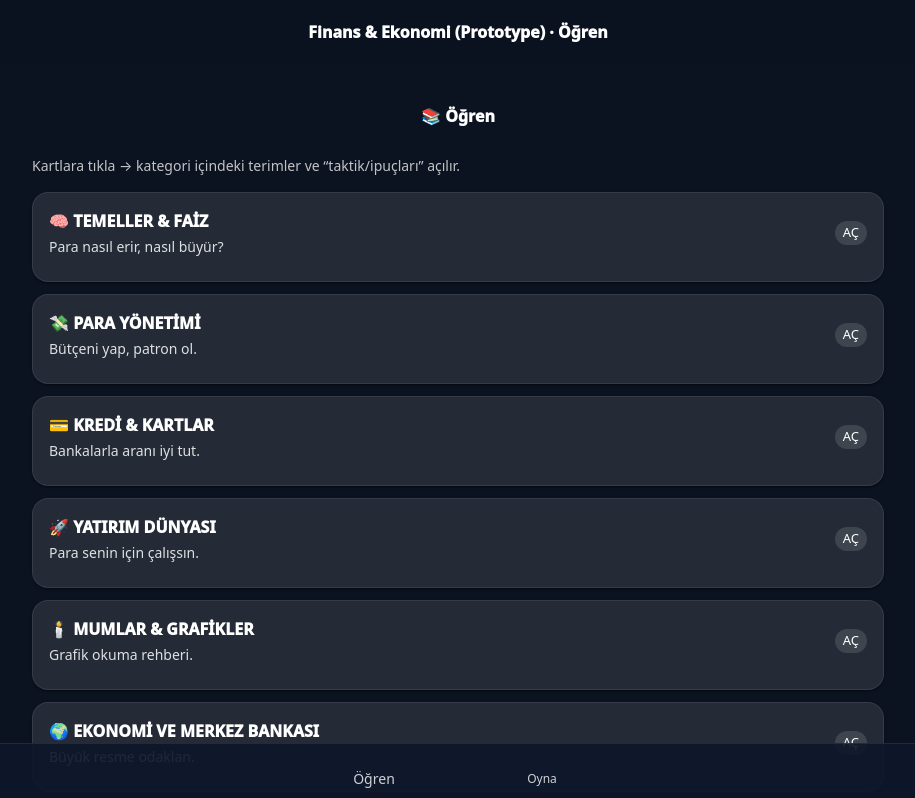
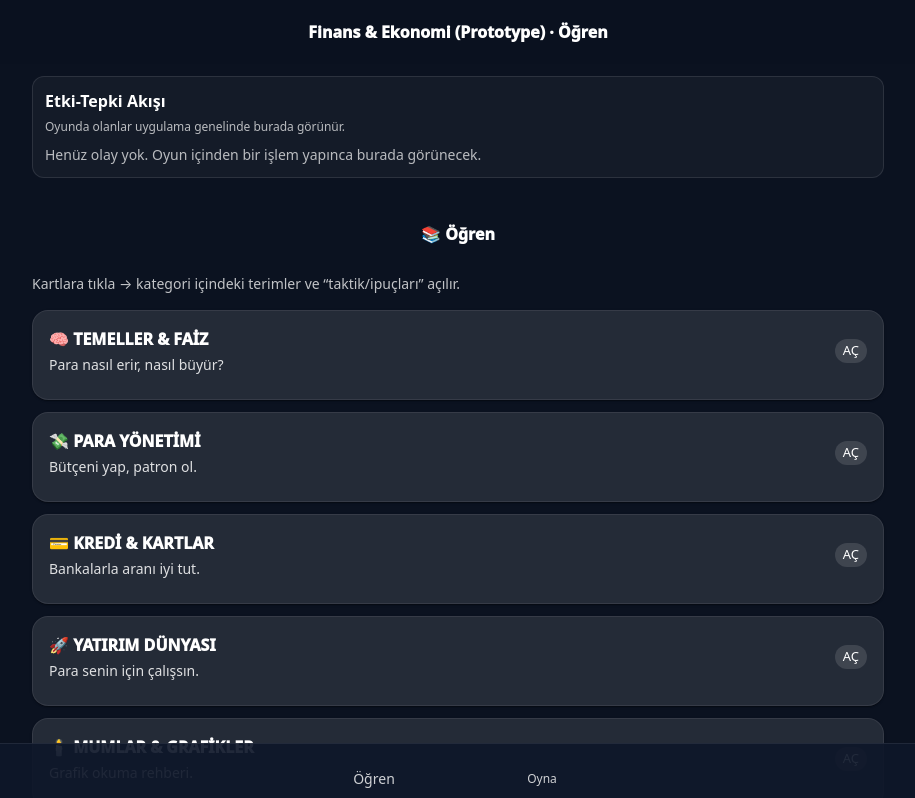
Before and after one commit to ege-kilavuz/economy-lab, a React (Vite) app: page / in a window 1280 px wide. Shown: the top 798 px of the page, without its empty margins (182-1097 px from the left). Built offline with nearby package versions, Linux system fonts and the light colour scheme; some icons are missing.

Commit message:
Add activity empty state and learn stats chips

```diff
--- a/src/App.tsx
+++ b/src/App.tsx
@@ -68,7 +68,6 @@ export default function App() {
 
         <Box sx={{ py: 1.5, pb: 10 }}>
           <Container maxWidth="md" sx={{ px: 1.5 }}>
-            {events.length ? (
             <Box sx={{ mb: 2 }}>
               <Box sx={{ borderRadius: 3, border: '1px solid rgba(255,255,255,0.1)', bgcolor: 'rgba(255,255,255,0.04)', p: 1.5 }}>
                 <Typography fontWeight={900}>Etki-Tepki Akışı</Typography>
@@ -114,15 +113,20 @@ export default function App() {
                 ) : null}
 
                 <Box sx={{ mt: 1 }}>
-                    {visibleEvents.slice(0, 6).map((e, i) => (
+                  {visibleEvents.length ? (
+                    visibleEvents.slice(0, 6).map((e, i) => (
                       <Typography key={`${e}-${i}`} variant="body2" sx={{ opacity: 0.85 }}>
                         • {e}
                       </Typography>
-                    ))}
+                    ))
+                  ) : (
+                    <Typography variant="body2" sx={{ opacity: 0.7 }}>
+                      Henüz olay yok. Oyun içinden bir işlem yapınca burada görünecek.
+                    </Typography>
+                  )}
                 </Box>
               </Box>
             </Box>
-            ) : null}
 
             {tab === 'learn' ? (
               <LearnScreen />
--- a/src/LearnScreen.tsx
+++ b/src/LearnScreen.tsx
@@ -373,9 +373,14 @@ export function LearnScreen() {
     return (
       <Box sx={{ pt: 1, pb: 6 }}>
         <Top title={`${c.icon} ${c.title}`} canBack />
-        <Typography variant="body2" sx={{ mt: 1, mb: 2, opacity: 0.8, color: 'rgba(255,255,255,0.75)' }}>
+        <Typography variant="body2" sx={{ mt: 1, mb: 1, opacity: 0.8, color: 'rgba(255,255,255,0.75)' }}>
           {c.subtitle}
         </Typography>
+
+        <Stack direction="row" spacing={1} flexWrap="wrap" useFlexGap sx={{ mb: 2 }}>
+          <Chip size="small" label={`${c.items.length} içerik`} sx={{ bgcolor: 'rgba(255,255,255,0.12)', color: 'white' }} />
+          <Chip size="small" label={`${c.quiz.length} soru`} sx={{ bgcolor: 'rgba(255,255,255,0.12)', color: 'white' }} />
+        </Stack>
 
         <Stack spacing={2}>
           {c.items.map((it) => (
```
Lines whose indentation alone changed are shown as unchanged.
